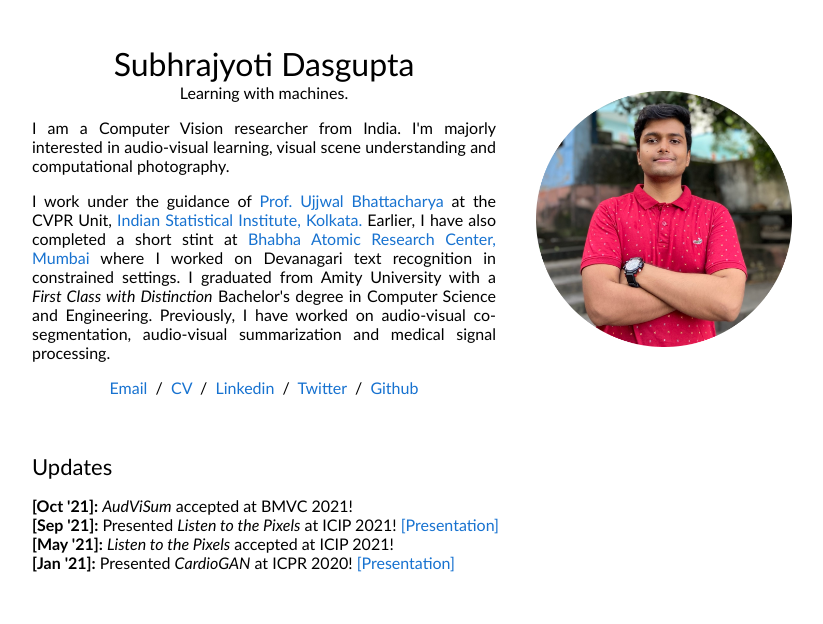
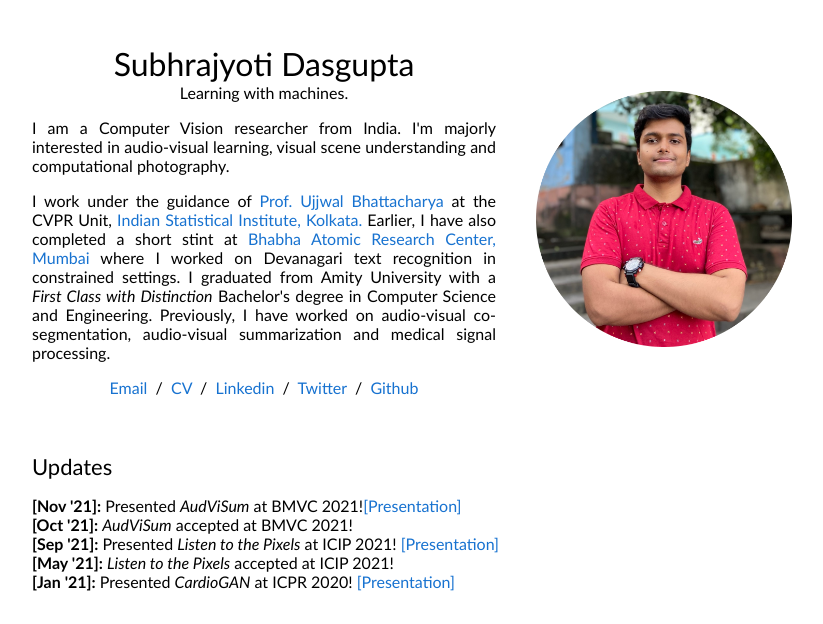
Before and after one commit to subhrajyotidasgupta/subhrajyotidasgupta.github.io, a plain HTML site: page index.html in a window 1280 px wide. Shown: the top 624 px of the page, without its empty margins (228-1051 px from the left). Drawn offline with nearby package versions, Linux system fonts and the light colour scheme.

Commit message:
Updated content

```diff
--- a/index.html
+++ b/index.html
@@ -47,6 +47,7 @@
             <td style="padding:20px;width:100%;vertical-align:middle">
               <heading>Updates</heading>
               <p>
+                <b>[Nov '21]:</b> Presented <i>AudViSum</i> at BMVC 2021!<a target=”_blank” href="https://www.youtube.com/watch?v=Hier-zMWcc0">[Presentation]</a> </br>
                 <b>[Oct '21]:</b> <i>AudViSum</i> accepted at BMVC 2021! </br>
                 <b>[Sep '21]:</b> Presented <i>Listen to the Pixels</i> at ICIP 2021! <a target=”_blank” href="https://www.youtube.com/watch?v=xUwzSQaQ9oQ">[Presentation]</a> </br>
                 <b>[May '21]:</b> <i>Listen to the Pixels</i> accepted at ICIP 2021! </br>
```
